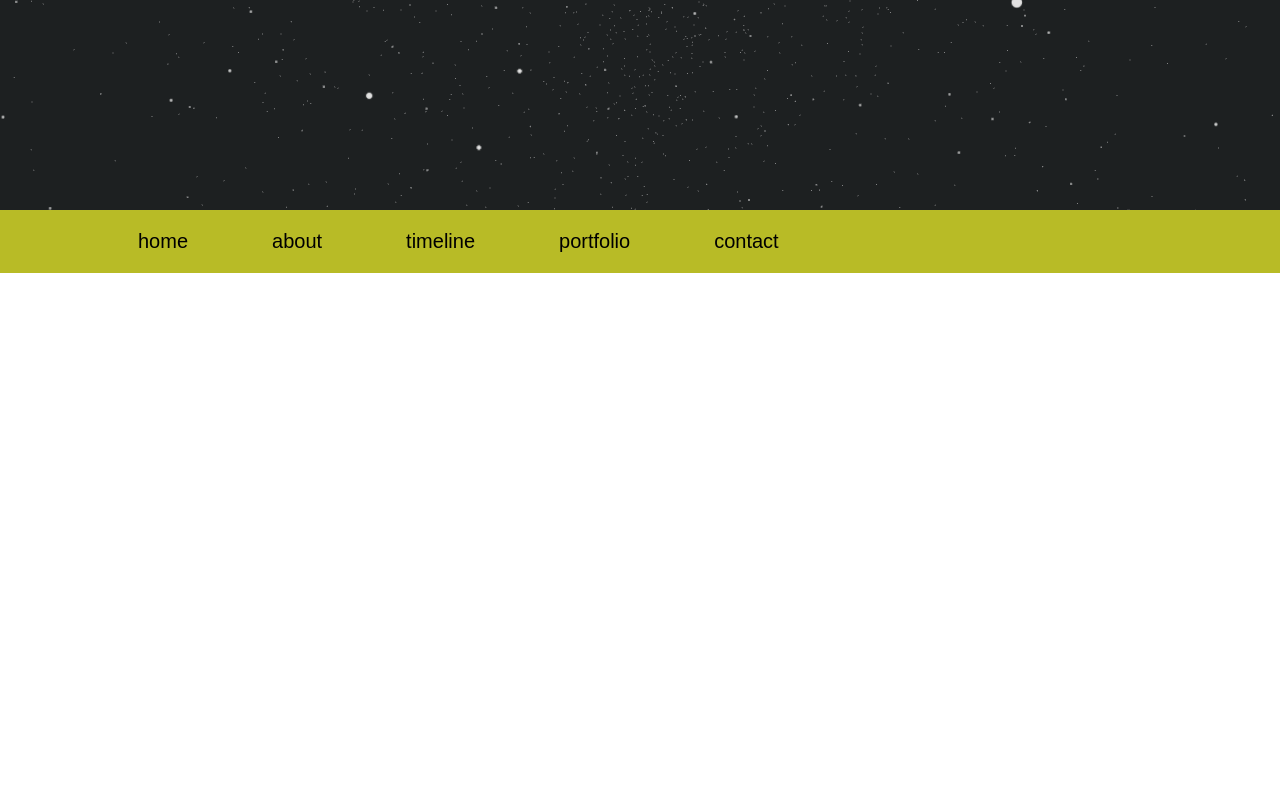
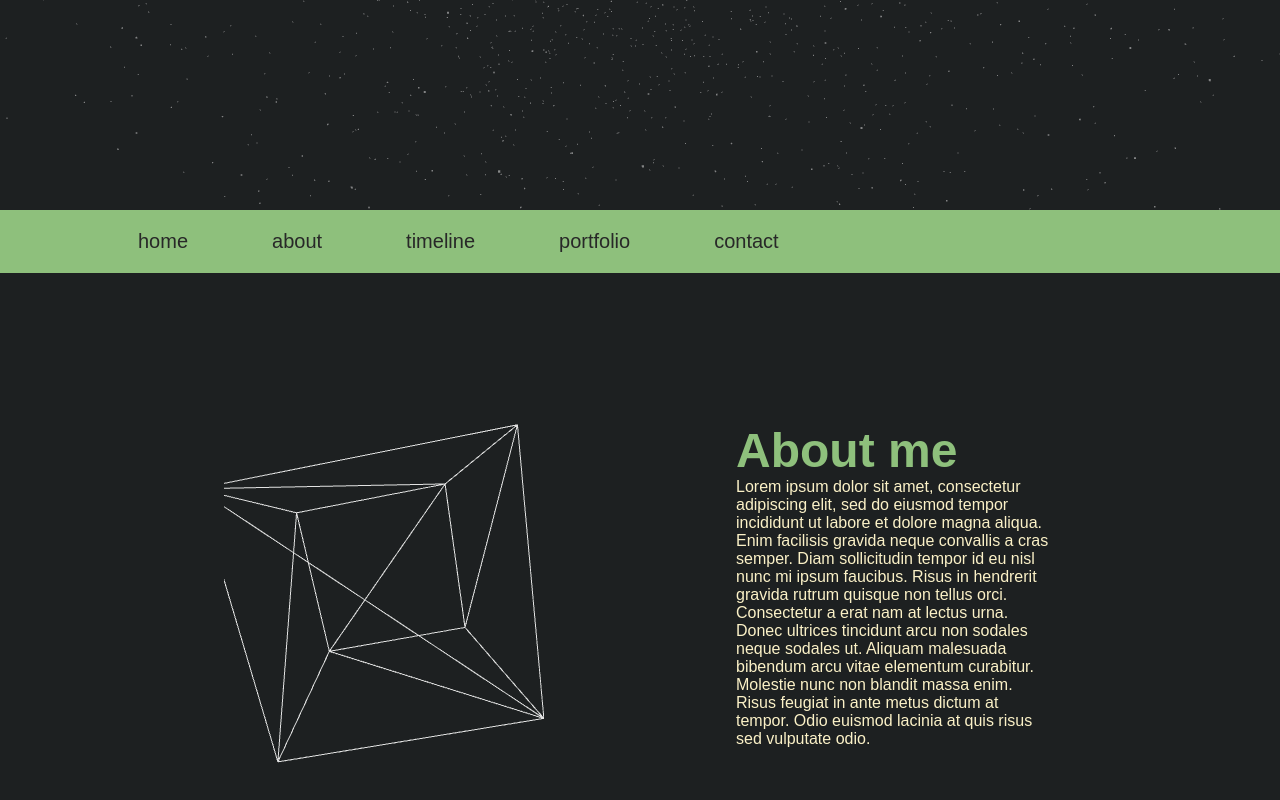
Before and after one commit to lazb0/portfolio-website-old, a Next.js app: page / in a window 1280 px wide. Shown: the part 590-1390 px from the top of the page. Built offline with nearby package versions, Linux system fonts and the light colour scheme; a web font is replaced by a local one.

Commit message:
About section, minor fixes

```diff
--- /dev/null
+++ b/src/components/about.js
@@ -0,0 +1,54 @@
+import { createUseStyles } from "react-jss";
+import { Canvas } from "@react-three/fiber";
+import Cube from "./shapes/cube";
+
+const useStyles = createUseStyles({
+  main: {
+    padding: "100px 10vw",
+    display: "flex",
+    justifyContent: "space-around",
+  },
+  textWrapper: {
+    maxWidth: "25vw",
+    padding: "50px 0",
+  },
+  header: {
+    fontSize: "3rem",
+    margin: 0,
+    color: "#8ec07c",
+  },
+  shape: {
+    width: "25vw",
+    alignSelf: "stretch",
+  },
+});
+
+const About = () => {
+  const Css = useStyles();
+
+  return (
+    <div className={Css.main} id="about">
+      <div className={Css.shape}>
+        <Canvas>
+          <Cube />
+        </Canvas>
+      </div>
+      <div className={Css.textWrapper}>
+        <h2 className={Css.header}>About me</h2>
+        <span>
+          Lorem ipsum dolor sit amet, consectetur adipiscing elit, sed do
+          eiusmod tempor incididunt ut labore et dolore magna aliqua. Enim
+          facilisis gravida neque convallis a cras semper. Diam sollicitudin
+          tempor id eu nisl nunc mi ipsum faucibus. Risus in hendrerit gravida
+          rutrum quisque non tellus orci. Consectetur a erat nam at lectus urna.
+          Donec ultrices tincidunt arcu non sodales neque sodales ut. Aliquam
+          malesuada bibendum arcu vitae elementum curabitur. Molestie nunc non
+          blandit massa enim. Risus feugiat in ante metus dictum at tempor. Odio
+          euismod lacinia at quis risus sed vulputate odio.
+        </span>
+      </div>
+    </div>
+  );
+};
+
+export default About;
--- a/src/components/hero/components/stars.js
+++ b/src/components/hero/components/stars.js
@@ -14,10 +14,9 @@ const Stars = ({ trackMouse }) => {
   useFrame((state) => {
     const elapsedTime = state.clock.getElapsedTime();
 
+    particles.current.rotation.x = clientPosition[0] * 0.001;
     particles.current.rotation.y =
-      (-clientPosition[1] - 50) * 0.25 * 0.5 * (elapsedTime * 0.00008);
-    particles.current.rotation.x =
-      (clientPosition[0] + 50) * 0.25 * 0.5 * (elapsedTime * 0.00008);
+      -clientPosition[1] * 0.001 - elapsedTime / 100;
   });
 
   useEffect(() => {
--- a/src/components/hero/index.js
+++ b/src/components/hero/index.js
@@ -1,6 +1,6 @@
 import Background from "./components/background";
 import { createUseStyles } from "react-jss";
-import { useEffect, useState } from "react";
+import { useState } from "react";
 
 const useStyles = createUseStyles({
   main: {
@@ -8,7 +8,7 @@ const useStyles = createUseStyles({
     display: "grid",
     placeContent: "center",
     height: "100vh",
-    color: "#ebdbb2",
+    color: "#fbf1c7",
     background: "#1d2021",
   },
   textWrapper: {
@@ -34,7 +34,7 @@ const useStyles = createUseStyles({
     cursor: "pointer",
     margin: "0 auto",
     "&:hover": {
-      background: "#ebdbb2",
+      background: "#fbf1c7",
       color: "#1d2021",
     },
   },
@@ -44,8 +44,6 @@ const Hero = () => {
   const Css = useStyles();
 
   const [trackingMouse, setTrackingMouse] = useState(false);
-
-  useEffect(() => console.log(trackingMouse), [trackingMouse]);
 
   return (
     <div
--- a/src/components/navbar.js
+++ b/src/components/navbar.js
@@ -9,7 +9,8 @@ const useStyles = createUseStyles({
     gap: "5vw",
     padding: "20px 0 20px 10vw",
     fontSize: "1.25rem",
-    background: "#b8bb26",
+    background: "#8ec07c",
+    color: "#282828",
     margin: 0,
   },
   button: {
@@ -56,7 +57,14 @@ const Navbar = () => {
   const _renderButtons = () => {
     return buttons.map((value, index) => (
       <li key={index}>
-        <Link to={value} smooth spy duration={200} className={Css.button}>
+        <Link
+          to={value}
+          smooth
+          spy
+          duration={200}
+          className={Css.button}
+          onClick={() => setTimeout(() => setNavbarShown(false), 500)}
+        >
           {value}
         </Link>
       </li>
@@ -70,6 +78,7 @@ const Navbar = () => {
           ? {
               position: "sticky",
               top: 0,
+              zIndex: 999,
               transition: "all 0.5s ease-in-out",
               transform: `translateY(${navbarShown ? "0" : "-100"}%)`,
               transitionDelay: navbarShown ? "0s" : "0.5s",
--- /dev/null
+++ b/src/components/shapes/cube.js
@@ -0,0 +1,30 @@
+import { useRef } from "react";
+import { useFrame } from "@react-three/fiber";
+import * as THREE from "three";
+
+const Cube = () => {
+  const lines = useRef();
+
+  useFrame(() => {
+    let fixedRotation = parseFloat(
+      (lines.current.rotation.y + 0.005).toFixed(3)
+    );
+    lines.current.rotation.x = lines.current.rotation.y = fixedRotation;
+  });
+
+  return (
+    <>
+      <mesh ref={lines}>
+        <boxBufferGeometry args={[3.5, 3.5, 3.5]} />
+        <meshBasicMaterial
+          attach="material"
+          size={0.1}
+          wireframe
+          side={THREE.DoubleSide}
+        />
+      </mesh>
+    </>
+  );
+};
+
+export default Cube;
--- a/src/pages/index.js
+++ b/src/pages/index.js
@@ -1,15 +1,19 @@
 import Hero from "../components/hero";
 import Navbar from "../components/navbar";
+import About from "../components/about";
 
 export default function Home() {
   return (
     <main
       style={{
         height: "300vh",
+        background: "#1d2021",
+        color: "#fbf1c7",
       }}
     >
       <Hero />
       <Navbar />
+      <About />
     </main>
   );
 }
```
